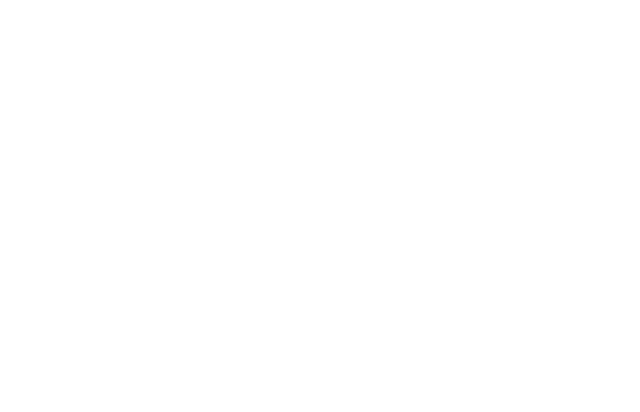
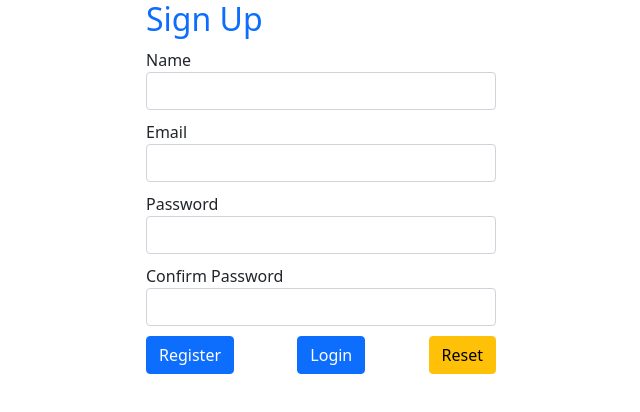
Before and after one commit to shacharki/shoppingCart, an Angular app: page /register in a window 1280 px wide. Before the commit this address led to /. Shown: the top 412 px of the page, without its empty margins (319-959 px from the left). Built offline with nearby package versions, Linux system fonts and the light colour scheme.

Commit message:
validate field sign up

```diff
--- /dev/null
+++ b/src/app/components/registration/registration.component.html
@@ -0,0 +1,65 @@
+<form [formGroup]="regForm" class="form" (ngSubmit)="submit()">
+    <h2 class="text-primary">Sign Up</h2>
+
+    <div class="form-group">
+        <label>Name</label>
+        <input type="text" formControlName="name" class="form-control">
+        <div class="text-danger"
+            *ngIf="regForm.get('name')!.touched && regForm.get('name')!.invalid || regForm.get('name')!.invalid && submitted">
+            <div *ngIf="regForm.get('name')!.errors?.['required']">
+                Name is required
+            </div>
+        </div>
+    </div>
+
+    <div class="form-group">
+        <label>Email</label>
+        <input type="text" formControlName="email" class="form-control">
+        <div class="text-danger"
+            *ngIf="regForm.get('email')!.touched && regForm.get('email')!.invalid || regForm.get('email')!.invalid && submitted">
+            <div *ngIf="regForm.get('email')!.errors?.['required']">
+                Email is required
+            </div>
+            <div *ngIf="regForm.get('email')!.errors?.['email']">
+                Invalid Email
+            </div>
+        </div>
+    </div>
+
+    <div class="form-group">
+        <label>Password</label>
+        <input type="text" formControlName="password" class="form-control">
+        <div class="text-danger"
+            *ngIf="regForm.get('password')!.touched && regForm.get('password')!.invalid || regForm.get('password')!.invalid && submitted">
+            <div *ngIf="regForm.get('password')!.errors?.['required']">
+                Password is required
+            </div>
+            <div *ngIf="regForm.get('password')!.errors?.['minlength']">
+                Password is minimum 6 characters
+            </div>
+        </div>
+    </div>
+
+    <div class="form-group">
+        <label>Confirm Password</label>
+        <input type="text" formControlName="confirmPassword" class="form-control">
+        <div class="text-danger"
+            *ngIf="regForm.get('confirmPassword')!.touched && regForm.get('confirmPassword')!.invalid || regForm.get('confirmPassword')!.invalid && submitted">
+
+            <div *ngIf="regForm.get('confirmPassword')!.errors?.['required']">
+                Confirm Password is required
+            </div>
+        </div>
+        <div class="text-danger"
+            *ngIf="(submitted||regForm.get('confirmPassword')!.touched)&&regForm.errors?.['mismatch']">
+            Passwords not matched
+        </div>
+    </div>
+
+
+    <div class="actions">
+        <button class="btn btn-primary" type="submit">Register</button>
+        <button class="btn btn-primary" type="button">Login</button>
+        <button class="btn btn-warning" type="button" (click)="reset()">Reset</button>
+    </div>
+</form>
--- /dev/null
+++ b/src/app/components/registration/registration.component.scss
@@ -0,0 +1,21 @@
+body{
+	margin: 0;
+	padding: 0;
+	display: flex;
+	justify-content: center;
+	align-items: center;
+	min-height: 100vh;
+	font-family: 'Jost', sans-serif;
+	background: linear-gradient(to bottom, #0f0c29, #302b63, #24243e);
+}
+.form {
+    max-width: 350px;
+    margin: auto;
+}
+.form-group {
+    margin: 10px auto;
+}
+.actions {
+    display: flex;
+    justify-content: space-between;
+}
--- /dev/null
+++ b/src/app/components/registration/registration.component.ts
@@ -0,0 +1,81 @@
+import { Component, OnInit } from '@angular/core';
+import { FormBuilder, FormGroup, Validators } from '@angular/forms';
+import { Router } from '@angular/router';
+
+@Component({
+  selector: 'app-registration',
+  templateUrl: './registration.component.html',
+  styleUrls: ['./registration.component.scss']
+})
+export class RegistrationComponent implements OnInit {
+
+  regForm: FormGroup;
+  submitted = false;
+
+  isDisabled: boolean = true;
+  signUpUsers: any[] = [];
+  signupObj: any = {
+    name: '',
+    email: '',
+    password: '',
+    confirmPassword: ''
+  };
+
+  constructor(private router: Router, private fb: FormBuilder) {
+    this.regForm = this.fb.group({
+      name: ['', [Validators.required]],
+      email: ['', [Validators.required, Validators.email]],
+      password: ['', [Validators.required, Validators.minLength(6)]],
+      confirmPassword: ['', [Validators.required]]
+    }, {
+      validators: [this.passwordMatcValidatin]
+    });
+  }
+
+  passwordMatcValidatin(form: FormGroup) {
+    const password = form.get('password')
+    const cpassword = form.get('confirmPassword')
+    if (password?.value !== cpassword?.value) {
+      return { mismatch: true }
+    } else {
+      return null
+    }
+  }
+
+
+
+  ngOnInit(): void {
+    // const localData = localStorage.getItem('signUpUsers');
+    // if (localData != null) {
+    //   this.signUpUsers = JSON.parse(localData);
+    // }
+  }
+
+  submit() {
+    console.log(this.regForm.value)
+    this.submitted = true;
+  }
+  reset() {
+    this.submitted = false;
+    this.regForm.reset();
+  }
+
+  onSignUp() {
+    let formValue = this.regForm.value;
+    console.log("11111", formValue)
+    this.signUpUsers.push(this.signupObj);
+    localStorage.setItem('signUpUsers', JSON.stringify(this.signUpUsers));
+    this.signupObj = {
+      name: '',
+      email: '',
+      password: '',
+      confirmPassword: ''
+    }
+
+  }
+
+  onLogin() {
+    this.router.navigate(['/login']);
+  }
+
+}
--- a/src/app/components/user-login/user-login.component.html
+++ b/src/app/components/user-login/user-login.component.html
@@ -6,22 +6,24 @@
 		<input type="checkbox" id="chk" aria-hidden="true">
 
 			<div class="signup">
-				<form>
-					<label for="chk" aria-hidden="true">Sign up</label>
-					<input type="text" name="txt" placeholder="User name" [(ngModel)]="signupObj.userName">
-					<input type="email" name="email" placeholder="Email" [(ngModel)]="signupObj.email">
+				<form  (ngSubmit)="onSignUp()" >
+					<!-- <label for="chk" aria-hidden="true">Sign up</label>
+					<input type="userName"  name="userName"  placeholder="User name" [(ngModel)]="signupObj.userName">
+					<input type="email" name="email"  placeholder="Email" [(ngModel)]="signupObj.email">
 					<input type="password" name="pswd" placeholder="Password" [(ngModel)]="signupObj.password">
-					<input type="password" name="pswd" placeholder="ConfirmPassword" [(ngModel)]="signupObj.confirmPassword">
-					<button (click)="onSignUp()">Sign up</button>
+					<input type="password"  name="pswd" placeholder="ConfirmPassword" [(ngModel)]="signupObj.confirmPassword">
+					<button [disabled]="userForm.invalid" type="submit">Sign up</button> -->
 				</form>
 			</div>
-
 			<div class="login">
+				<button (click)="onLogin()">Login</button>
+					<button (click)="onSignUp()">signup</button>
 				<form>
 					<label for="chk" aria-hidden="true">Login</label>
 					<input type="text" name="txt" placeholder="User name" [(ngModel)]="loginObj.userName">
 					<input type="password" name="pswd" placeholder="Password" [(ngModel)]="loginObj.password">
 					<button (click)="onLogin()">Login</button>
+					<button (click)="onSignUp()">signup</button>
 				</form>
 			</div>
 	</div>
--- a/src/app/components/user-login/user-login.component.scss
+++ b/src/app/components/user-login/user-login.component.scss
@@ -88,3 +88,7 @@
 #chk:checked ~ .signup label{
 	transform: scale(.6);
 }
+.error {
+    color: red;
+    font-size: 12px;
+}
--- a/src/app/components/user-login/user-login.component.ts
+++ b/src/app/components/user-login/user-login.component.ts
@@ -1,4 +1,5 @@
 import { Component, OnInit } from '@angular/core';
+import { FormBuilder, FormGroup, Validators  } from '@angular/forms';
 import { Router } from '@angular/router';
 
 @Component({
@@ -7,21 +8,30 @@
   styleUrls: ['./user-login.component.scss']
 })
 export class UserLoginComponent implements OnInit {
-
+  userForm: FormGroup;
+  isDisabled: boolean = true;
   signUpUsers: any[] = [];
-  signupObj: any = {
-    userName: '',
-    email: '',
-    password: '',
-    confirmPassword: ''
-  };
+  // signupObj: any = {
+  //   userName: '',
+  //   email: '',
+  //   password: '',
+  //   confirmPassword: ''
+  // };
   loginObj: any = {
     userName: '',
     password: '',
   };
-  constructor(private router: Router) {
 
+  constructor(private router: Router, private fb: FormBuilder) {
+    this.userForm = this.fb.group({
+      userName: ['', [Validators.required]],
+      email: ['', [Validators.required]],
+      password: ['', [Validators.required]],
+      confirmPassword: ['', [Validators.required]]
+    });
   }
+
+
 
   ngOnInit(): void {
     const localData = localStorage.getItem('signUpUsers');
@@ -30,14 +40,18 @@
     }
   }
   onSignUp() {
-    this.signUpUsers.push(this.signupObj);
-    localStorage.setItem('signUpUsers', JSON.stringify(this.signUpUsers));
-    this.signupObj = {
-      userName: '',
-      email: '',
-      password: '',
-      confirmPassword: ''
-    }
+    this.router.navigate(['/register']);
+
+    // let formValue = this.userForm.value;
+    // console.log("11111",formValue)
+    // this.signUpUsers.push(this.signupObj);
+    // localStorage.setItem('signUpUsers', JSON.stringify(this.signUpUsers));
+    // this.signupObj = {
+    //   userName: '',
+    //   email: '',
+    //   password: '',
+    //   confirmPassword: ''
+    // }
   }
 
   onLogin() {
```
Also changed, not shown: src/app/app-routing.module.ts (+6 -1 lines), src/app/app.component.html (+2 -6 lines), src/app/app.module.ts (+6 -3 lines), 1 other file (tests, documents, lock files or other folders).
